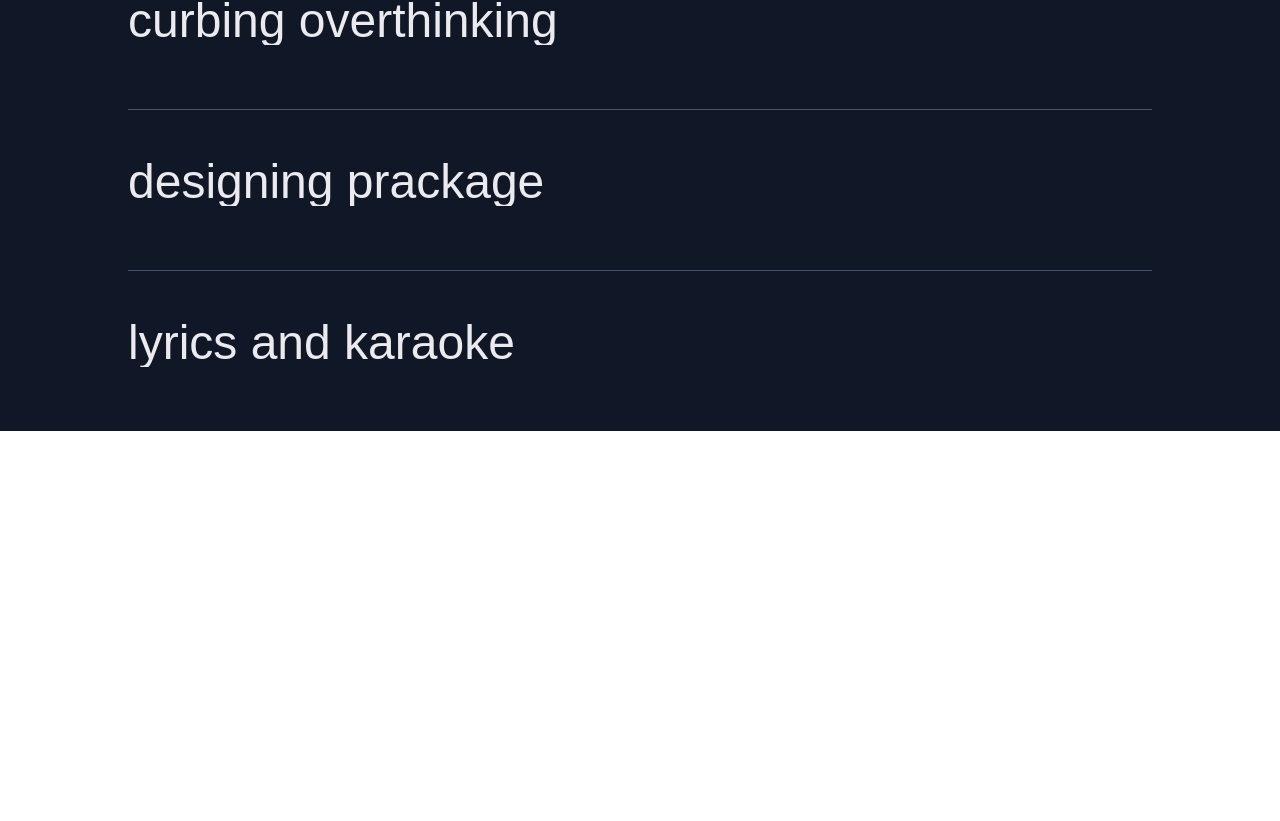
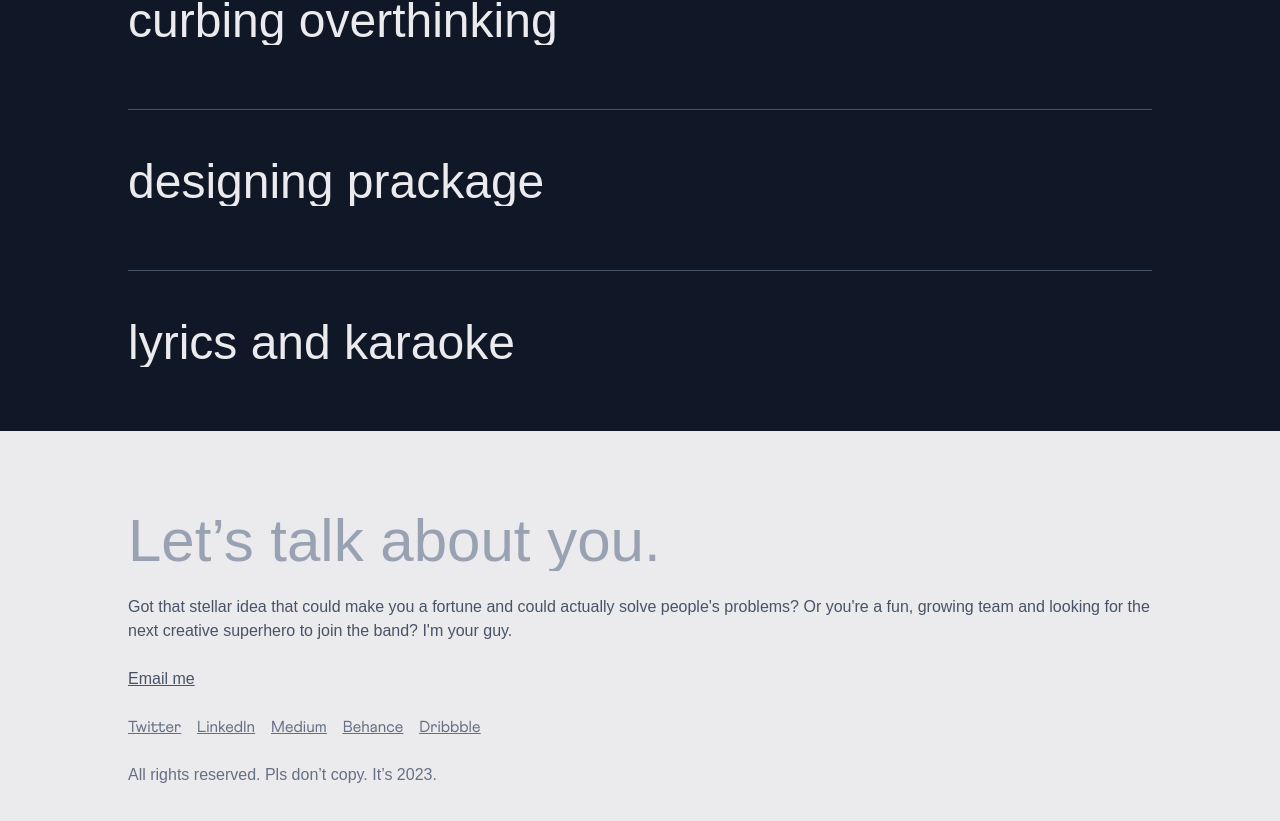
Before and after one commit to CyberGeni/fayvour, a React (Vite) app: page / in a window 1280 px wide. Shown: the part 1875-2696 px from the top of the page. Before the commit the page ends 2306 px from the top, so only its background shows below. Built offline with nearby package versions, Linux system fonts and the light colour scheme; a web font is replaced by a local one.

Commit message:
footer ✔

```diff
--- a/src/components/Footer.jsx
+++ b/src/components/Footer.jsx
@@ -1,6 +1,18 @@
 function Footer() {
   return (
-    <div></div>
+    <footer className="space-y-3 sm:space-y-4 md:space-y-6 font-circular bg-[#EBEAED] px-[5%] sm:px-[7.5%] md:px-[10%] py-12 sm:py-14 md:py-20">
+      <h1 className="text-[#98A2B3] font-circular text-4xl sm:text-5xl md:text-6xl font-medium">Let’s talk about you.</h1>
+      <p className="text-[#475467]">Got that stellar idea that could make you a fortune and could actually solve people&apos;s problems? Or you&apos;re a fun, growing team and looking for the next creative superhero to join the band? I&apos;m your guy.</p>
+      <a className="text-[#475467] underline my-3 md:my-4 block" href="mailto:fayvouraj@gmail.com">Email me</a>
+      <div className="font-athletics text-[#667085] space-x-4 underline">
+        <a href="https://twitter.com/fayvouraj" target="_blank" rel="noopener noreferrer">Twitter</a>
+        <a href="https://ng.linkedin.com/in/fayvouraj" target="_blank" rel="noopener noreferrer">LinkedIn</a>
+        <a href="https://https://fayvouraj.medium.com/" target="_blank" rel="noopener noreferrer">Medium</a>
+        <a href="https://www.behance.net/fayvourajefu" target="_blank" rel="noopener noreferrer">Behance</a>
+        <a href="https://dribbble.com/fayvour" target="_blank" rel="noopener noreferrer">Dribbble</a>
+      </div>
+      <p className="text-[#667085]">All rights reserved. Pls don’t copy. It’s 2023.</p>
+    </footer>
   )
 }
 
```
